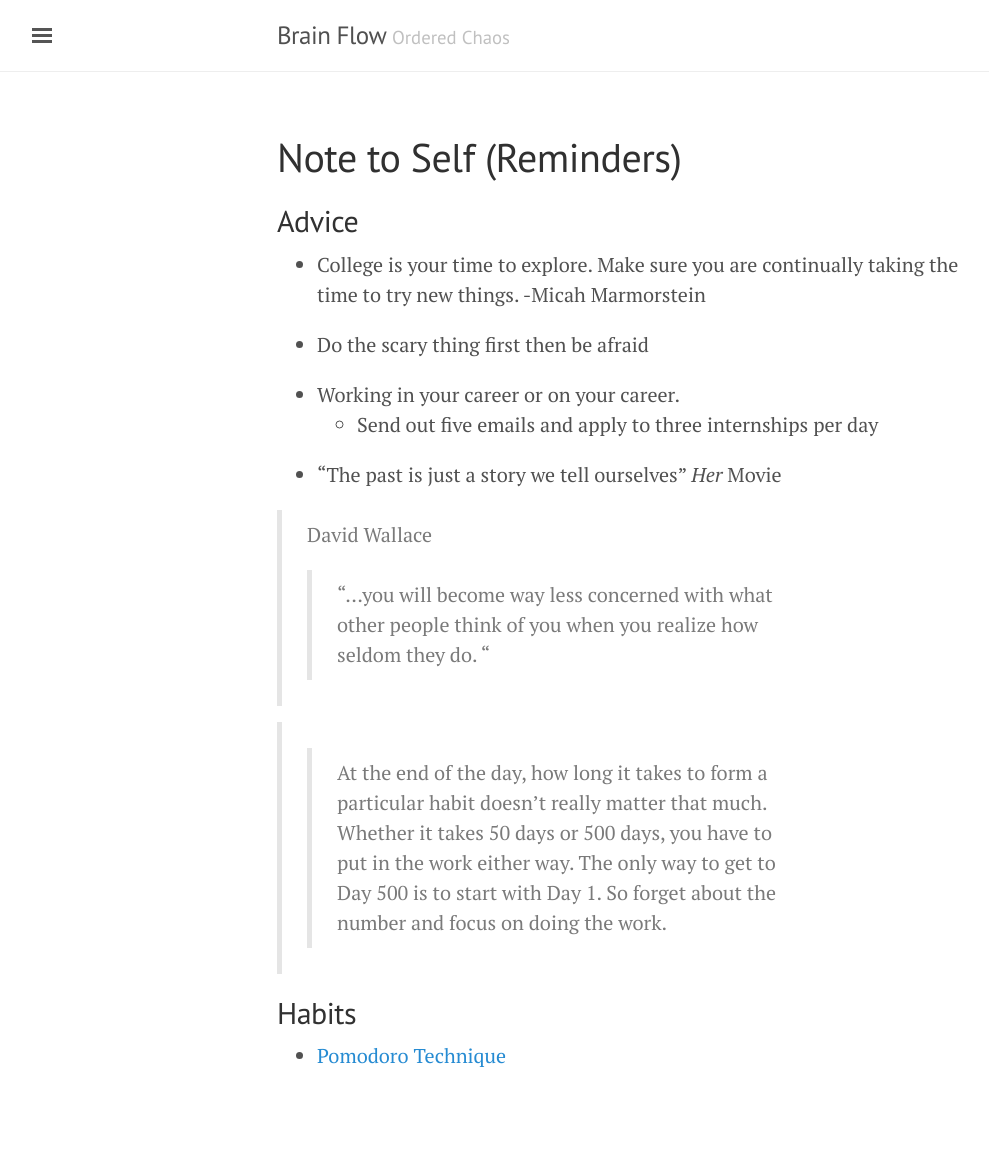
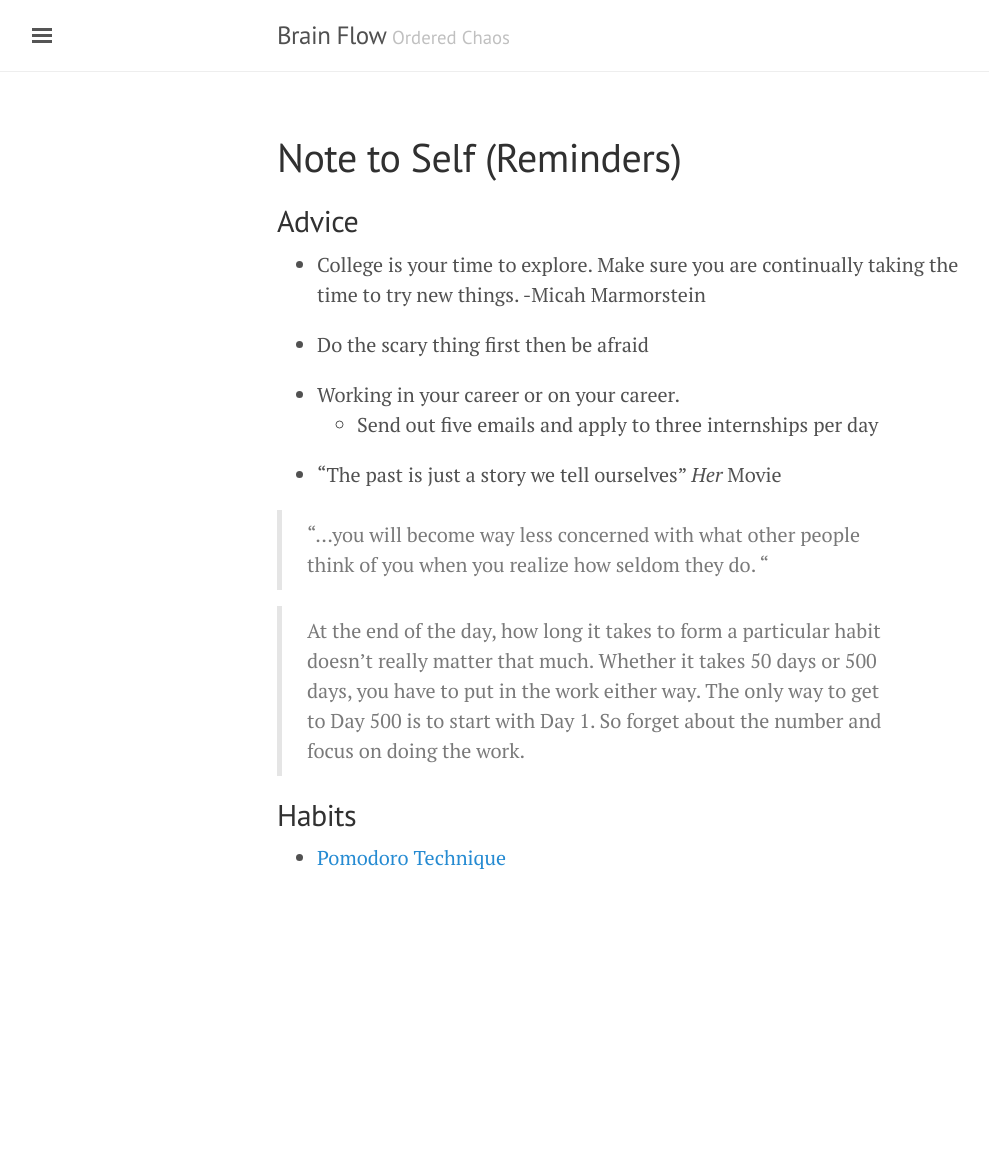
Before and after one commit to bjchia/bjchia.github.io, a Jekyll site: the page built from notetoself.md, in a window 1280 px wide. Shown: the whole page, without its empty margins (3-992 px from the left). Built offline with Jekyll 4.4.1, drawn with Linux system fonts in a browser that asks for light colours; after the commit the page ends 953 px from its top, so only the background shows below that.

Commit message:
Update notetoself.md

```diff
--- a/notetoself.md
+++ b/notetoself.md
@@ -13,11 +13,11 @@
 
 * “The past is just a story we tell ourselves” *Her* Movie
 
-> David Wallace
->> "...you will become way less concerned with what other people think of you when you realize how seldom they do. "
+
+> "...you will become way less concerned with what other people think of you when you realize how seldom they do. "
 
 
->> At the end of the day, how long it takes to form a particular habit doesn’t really matter that much. Whether it takes 50 days or 500 days, you have to put in the work either way. The only way to get to Day 500 is to start with Day 1. So forget about the number and focus on doing the work.
+> At the end of the day, how long it takes to form a particular habit doesn’t really matter that much. Whether it takes 50 days or 500 days, you have to put in the work either way. The only way to get to Day 500 is to start with Day 1. So forget about the number and focus on doing the work.
 
 ## Habits
 * [Pomodoro Technique](https://en.wikipedia.org/wiki/Pomodoro_Technique)
```
